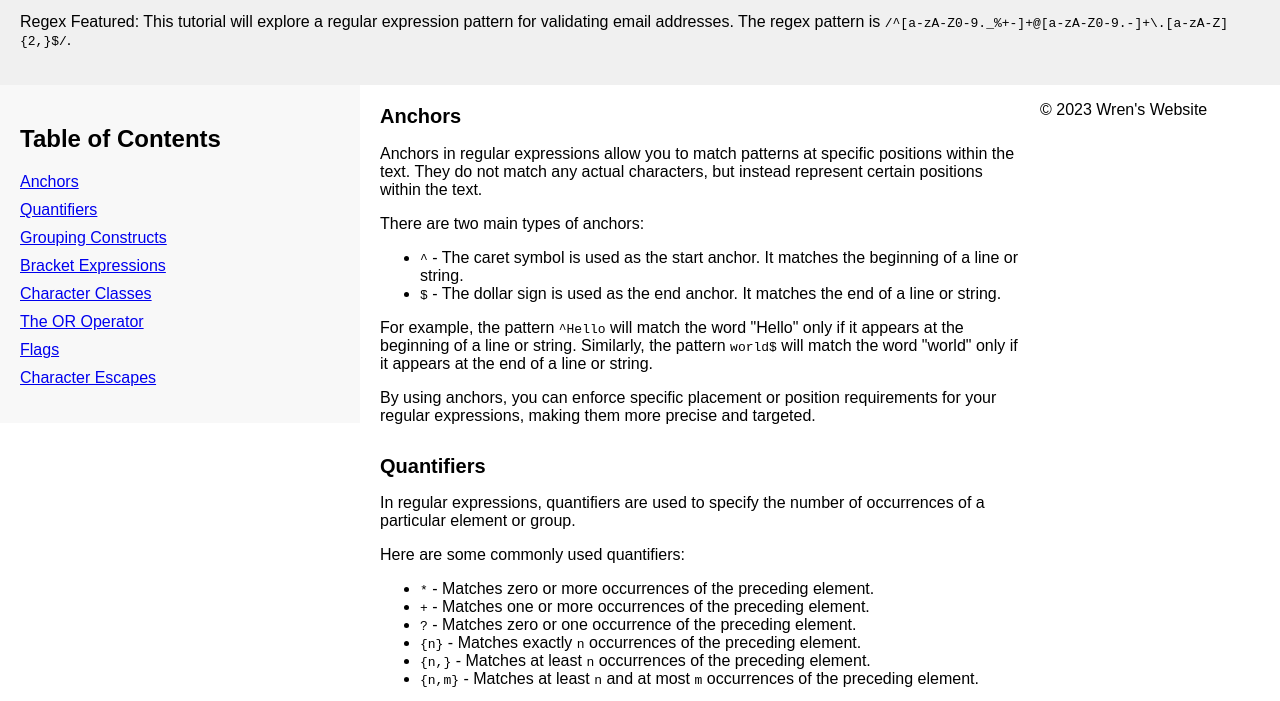
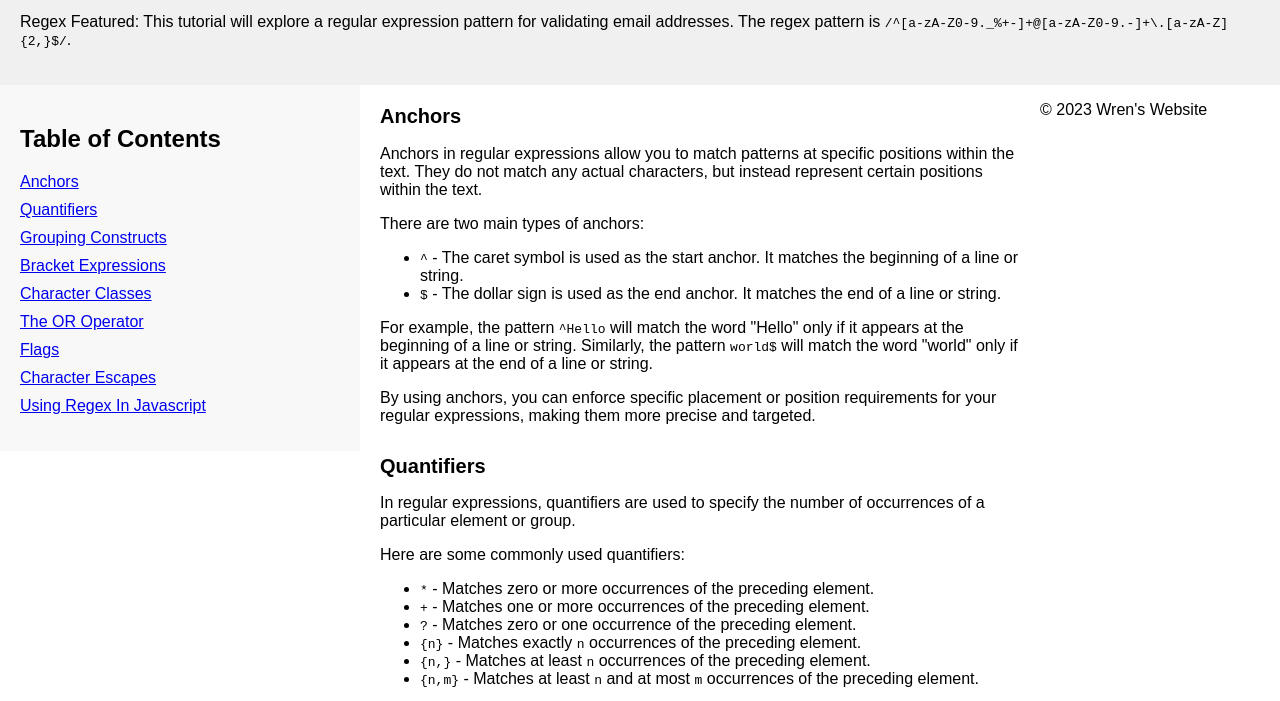
Before and after one commit to jofiel-nguyen/RegexTutorialFromWren, a plain HTML site: page index.html in a window 1280 px wide. Shown: the part 85-786 px from the top of the page. Drawn offline with Linux system fonts and the light colour scheme.

Commit message:
Update index.html

```diff
--- a/index.html
+++ b/index.html
@@ -23,6 +23,7 @@
       <li><a href="#the-or-operator">The OR Operator</a></li>
       <li><a href="#flags">Flags</a></li>
       <li><a href="#character-escapes">Character Escapes</a></li>
+        <li><a href="#using-regex-in-javascript">Using Regex In Javascript</a></li>
     </ul>
   </div>
 
```
